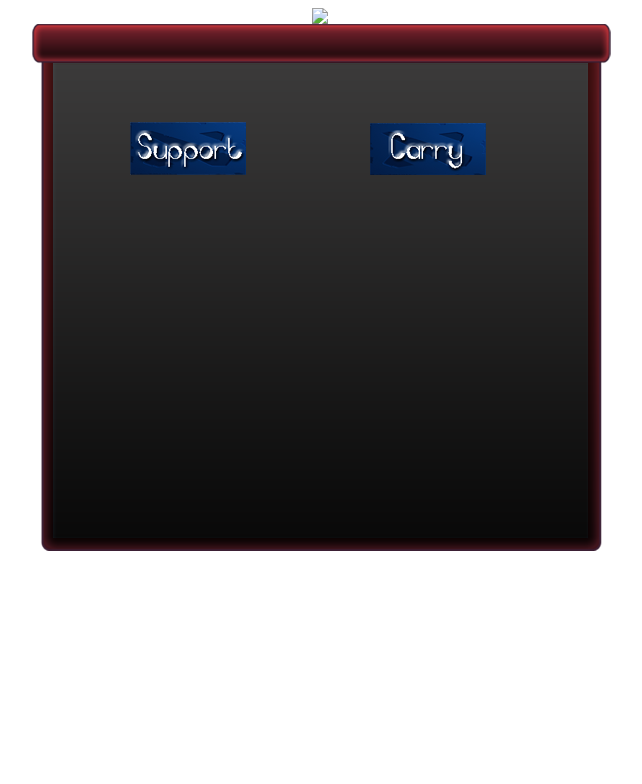
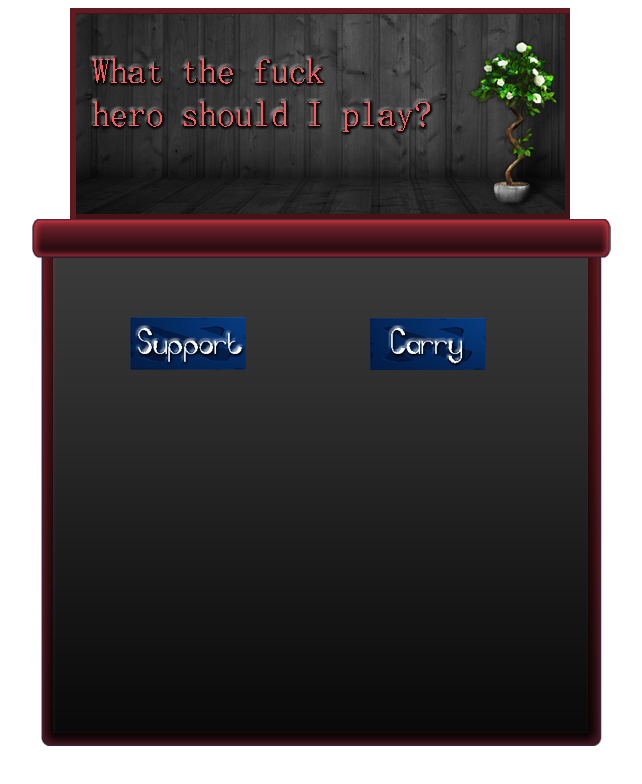
Before and after one commit to anderwolfe/anderwolfe.github.io, a plain HTML site: page index.html in a window 1280 px wide. Shown: the whole page, without its empty margins (320-962 px from the left). Drawn offline with Linux system fonts and the light colour scheme; files whose address does not match are found by name.

Commit message:
Update index.html

```diff
--- a/index.html
+++ b/index.html
@@ -2,7 +2,7 @@
 <title>Dota 2 Hero List</title>
 <body background="images/bg.jpg">
 <center>
-<img src="images/banner.png">
+<img src="banner.png">
 <br>
 <map name="main" id="main">
 
```
